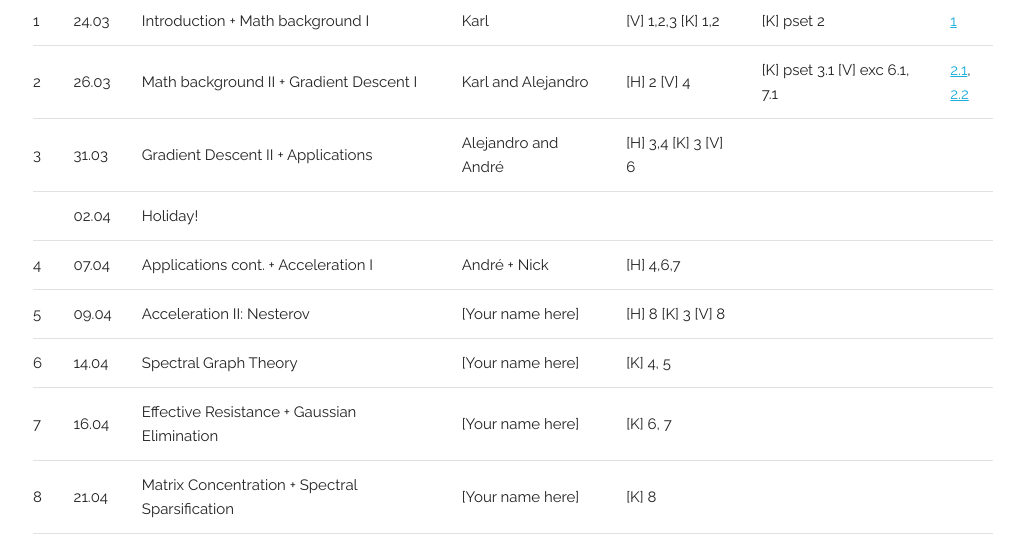
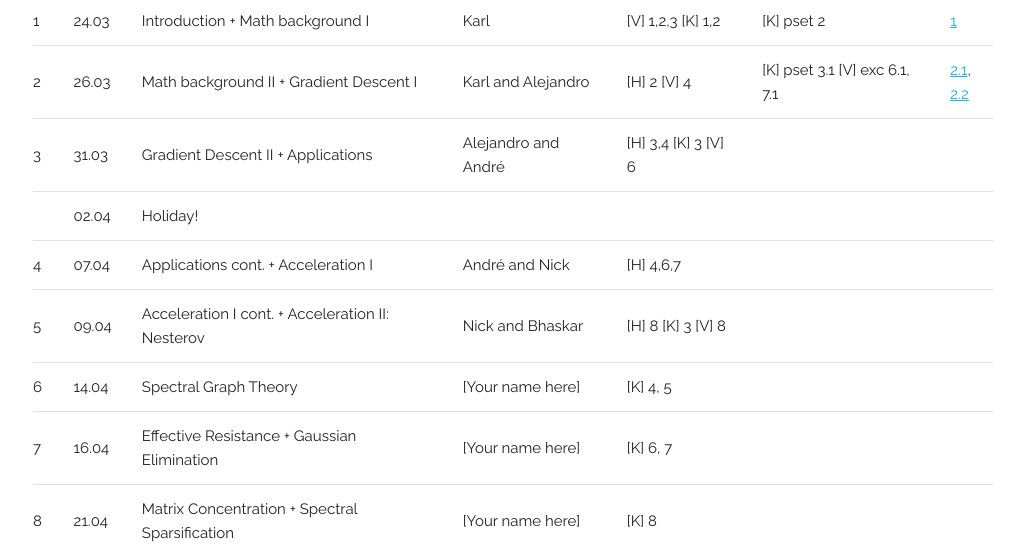
Before and after one commit to csssaz/csssaz.github.io, a plain HTML site: page reading-group.html in a window 1280 px wide. Shown: the part 282-826 px from the top of the page, without its empty margins (127-1151 px from the left). Drawn offline with Linux system fonts and the light colour scheme.

Commit message:
update schedule

```diff
--- a/reading-group.html
+++ b/reading-group.html
@@ -90,7 +90,7 @@
             <td>4</td>
             <td>07.04</td>
             <td>Applications cont. + Acceleration I</td>
-            <td>André + Nick</td>
+            <td>André and Nick</td>
             <td>[H] 4,6,7</td>
             <td></td>
             <td></td>
@@ -98,8 +98,8 @@
           <tr>
             <td>5</td>
             <td>09.04</td>
-            <td>Acceleration II: Nesterov</td>
-            <td>[Your name here]</td>
+            <td>Acceleration I cont. + Acceleration II: Nesterov</td>
+            <td>Nick and Bhaskar</td>
             <td>[H] 8 [K] 3 [V] 8</td>
             <td> </td>
             <td> </td>
```
